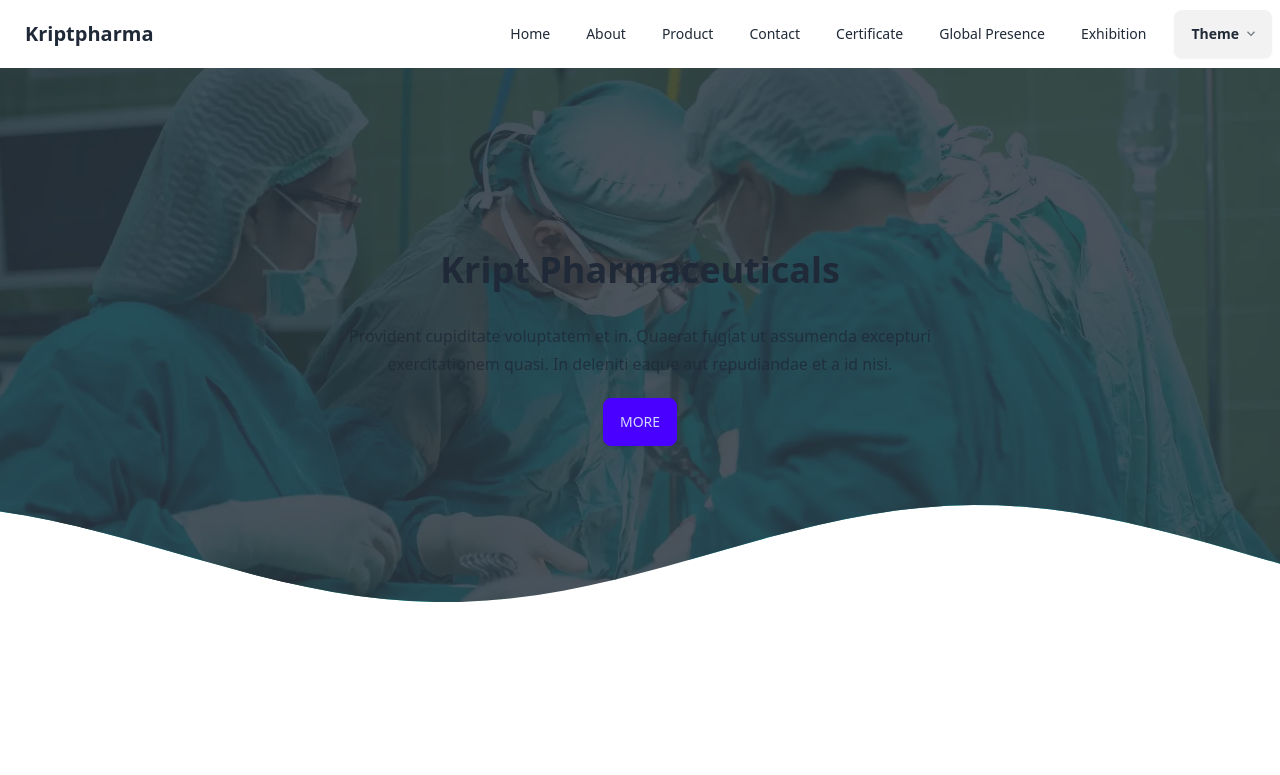
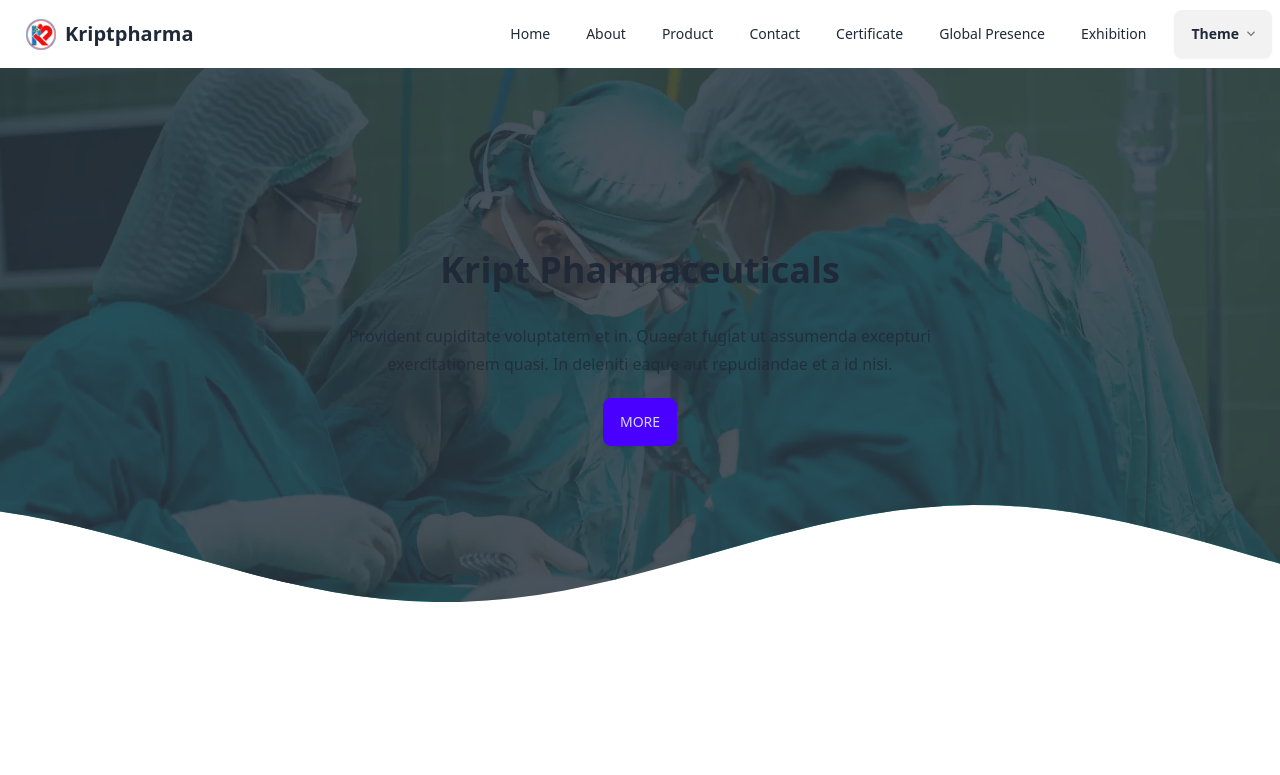
Before and after one commit to decipher-cs/kriptpharma, a React (Vite) app: page / in a window 1280 px wide. Shown: the top 775 px of the page. Built offline with nearby package versions, Linux system fonts and the light colour scheme.

Commit message:
added company logo to header

```diff
--- a/src/routes/__root.tsx
+++ b/src/routes/__root.tsx
@@ -1,4 +1,5 @@
 import { createRootRoute, Link, Outlet } from '@tanstack/react-router'
+import kriptPharmaLogo from '../assets/kriptpharma-logo.png'
 import { TanStackRouterDevtools } from '@tanstack/router-devtools'
 import { useState } from 'react'
 
@@ -45,6 +46,10 @@ const Header = () => {
         <div className="navbar mb-6 gap-2 bg-base-100">
             <div className="flex-1">
                 <Link to="/" className="btn btn-ghost text-xl">
+                    <img
+                        src={kriptPharmaLogo}
+                        alt="Kript Pharmaceuticals logo"
+                    />
                     Kriptpharma
                 </Link>
             </div>
```
